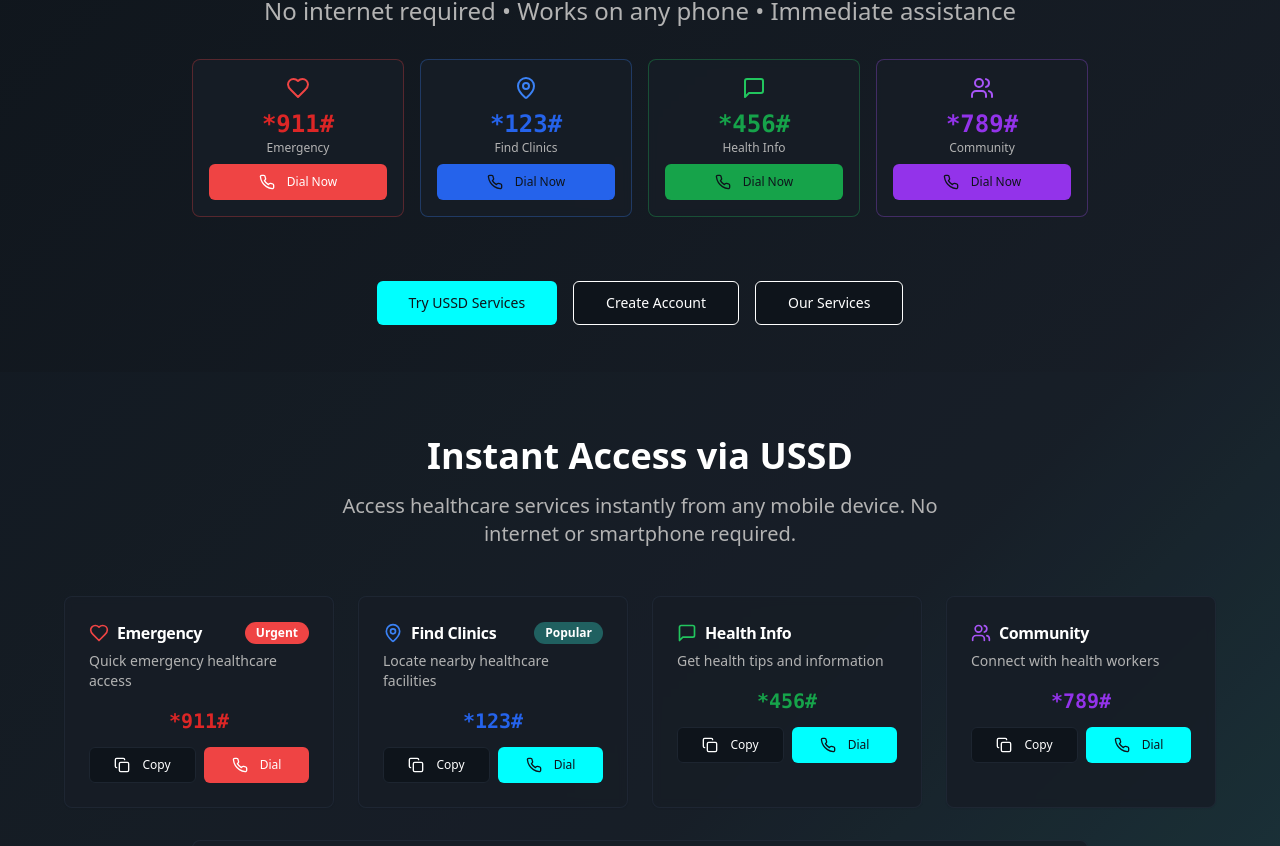
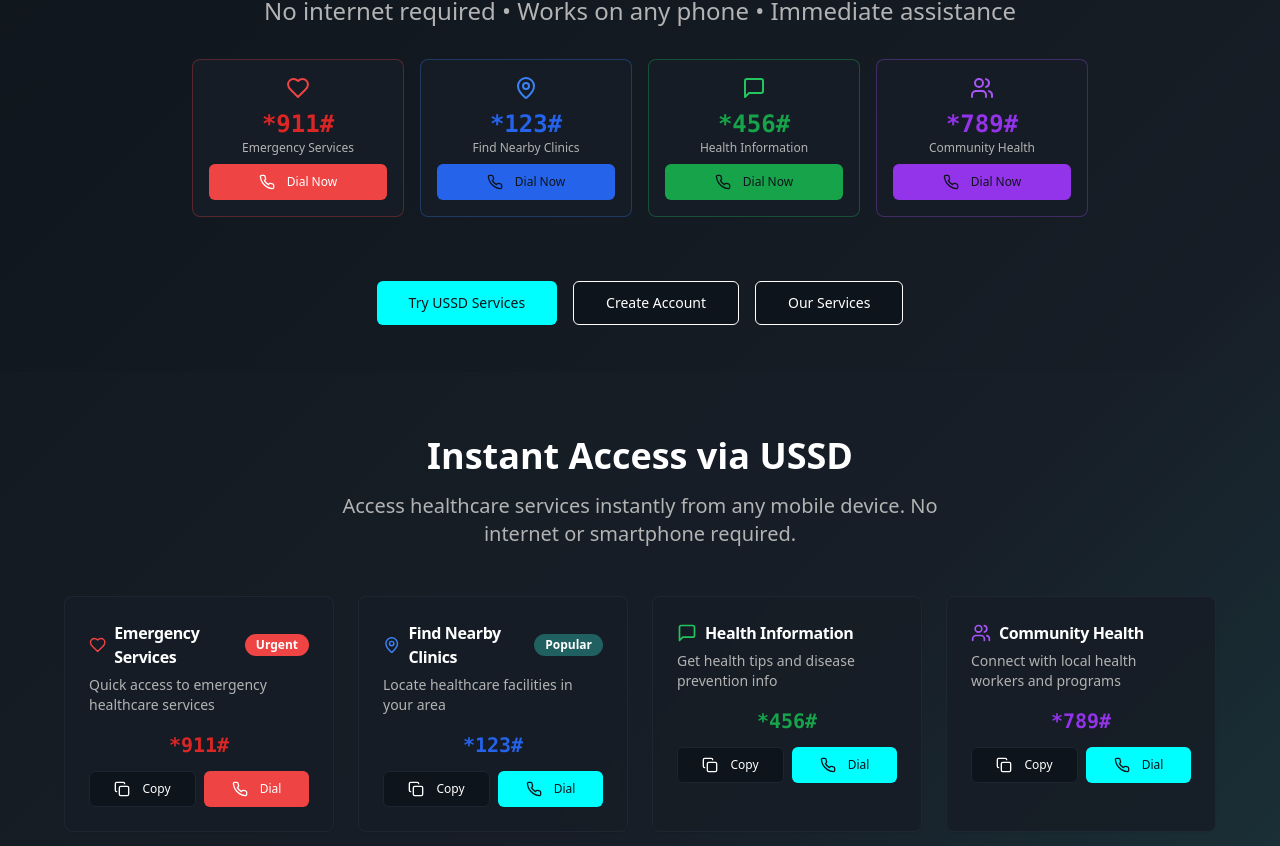
Before and after one commit to AgbajeCity/healthdrive, a React (Vite) app: page / in a window 1280 px wide. Shown: the part 428-1274 px from the top of the page. Built offline with nearby package versions, Linux system fonts and the light colour scheme.

Commit message:
Sync USSD menu features
Synchronized all features and options within the USSD Services menu to ensure consistency across all entries.

```diff
--- a/src/pages/Index.tsx
+++ b/src/pages/Index.tsx
@@ -75,7 +75,7 @@ const Index = () => {
               <div className="bg-card/90 backdrop-blur-sm border border-red-500/30 rounded-lg p-4">
                 <Heart className="w-6 h-6 text-red-500 mx-auto mb-2" />
                 <div className="text-2xl font-mono font-bold text-red-600">*911#</div>
-                <p className="text-xs text-muted-foreground mb-2">Emergency</p>
+                <p className="text-xs text-muted-foreground mb-2">Emergency Services</p>
                 <Button
                   size="sm"
                   variant="destructive"
@@ -89,7 +89,7 @@ const Index = () => {
               <div className="bg-card/90 backdrop-blur-sm border border-blue-500/30 rounded-lg p-4">
                 <MapPin className="w-6 h-6 text-blue-500 mx-auto mb-2" />
                 <div className="text-2xl font-mono font-bold text-blue-600">*123#</div>
-                <p className="text-xs text-muted-foreground mb-2">Find Clinics</p>
+                <p className="text-xs text-muted-foreground mb-2">Find Nearby Clinics</p>
                 <Button
                   size="sm"
                   className="w-full text-xs bg-blue-600 hover:bg-blue-700"
@@ -102,7 +102,7 @@ const Index = () => {
               <div className="bg-card/90 backdrop-blur-sm border border-green-500/30 rounded-lg p-4">
                 <MessageSquare className="w-6 h-6 text-green-500 mx-auto mb-2" />
                 <div className="text-2xl font-mono font-bold text-green-600">*456#</div>
-                <p className="text-xs text-muted-foreground mb-2">Health Info</p>
+                <p className="text-xs text-muted-foreground mb-2">Health Information</p>
                 <Button
                   size="sm"
                   className="w-full text-xs bg-green-600 hover:bg-green-700"
@@ -115,7 +115,7 @@ const Index = () => {
               <div className="bg-card/90 backdrop-blur-sm border border-purple-500/30 rounded-lg p-4">
                 <Users className="w-6 h-6 text-purple-500 mx-auto mb-2" />
                 <div className="text-2xl font-mono font-bold text-purple-600">*789#</div>
-                <p className="text-xs text-muted-foreground mb-2">Community</p>
+                <p className="text-xs text-muted-foreground mb-2">Community Health</p>
                 <Button
                   size="sm"
                   className="w-full text-xs bg-purple-600 hover:bg-purple-700"
@@ -176,11 +176,11 @@ const Index = () => {
                 <div className="flex items-center justify-between">
                   <div className="flex items-center space-x-2">
                     <Heart className="w-5 h-5 text-red-500" />
-                    <CardTitle className="text-base">Emergency</CardTitle>
+                    <CardTitle className="text-base">Emergency Services</CardTitle>
                   </div>
                   <Badge variant="destructive" className="text-xs">Urgent</Badge>
                 </div>
-                <CardDescription className="text-sm">Quick emergency healthcare access</CardDescription>
+                <CardDescription className="text-sm">Quick access to emergency healthcare services</CardDescription>
               </CardHeader>
               <CardContent>
                 <div className="space-y-3">
@@ -215,11 +215,11 @@ const Index = () => {
                 <div className="flex items-center justify-between">
                   <div className="flex items-center space-x-2">
                     <MapPin className="w-5 h-5 text-blue-500" />
-                    <CardTitle className="text-base">Find Clinics</CardTitle>
+                    <CardTitle className="text-base">Find Nearby Clinics</CardTitle>
                   </div>
                   <Badge variant="secondary" className="text-xs">Popular</Badge>
                 </div>
-                <CardDescription className="text-sm">Locate nearby healthcare facilities</CardDescription>
+                <CardDescription className="text-sm">Locate healthcare facilities in your area</CardDescription>
               </CardHeader>
               <CardContent>
                 <div className="space-y-3">
@@ -252,9 +252,9 @@ const Index = () => {
               <CardHeader className="pb-4">
                 <div className="flex items-center space-x-2">
                   <MessageSquare className="w-5 h-5 text-green-500" />
-                  <CardTitle className="text-base">Health Info</CardTitle>
+                  <CardTitle className="text-base">Health Information</CardTitle>
                 </div>
-                <CardDescription className="text-sm">Get health tips and information</CardDescription>
+                <CardDescription className="text-sm">Get health tips and disease prevention info</CardDescription>
               </CardHeader>
               <CardContent>
                 <div className="space-y-3">
@@ -287,9 +287,9 @@ const Index = () => {
               <CardHeader className="pb-4">
                 <div className="flex items-center space-x-2">
                   <Users className="w-5 h-5 text-purple-500" />
-                  <CardTitle className="text-base">Community</CardTitle>
+                  <CardTitle className="text-base">Community Health</CardTitle>
                 </div>
-                <CardDescription className="text-sm">Connect with health workers</CardDescription>
+                <CardDescription className="text-sm">Connect with local health workers and programs</CardDescription>
               </CardHeader>
               <CardContent>
                 <div className="space-y-3">
```
